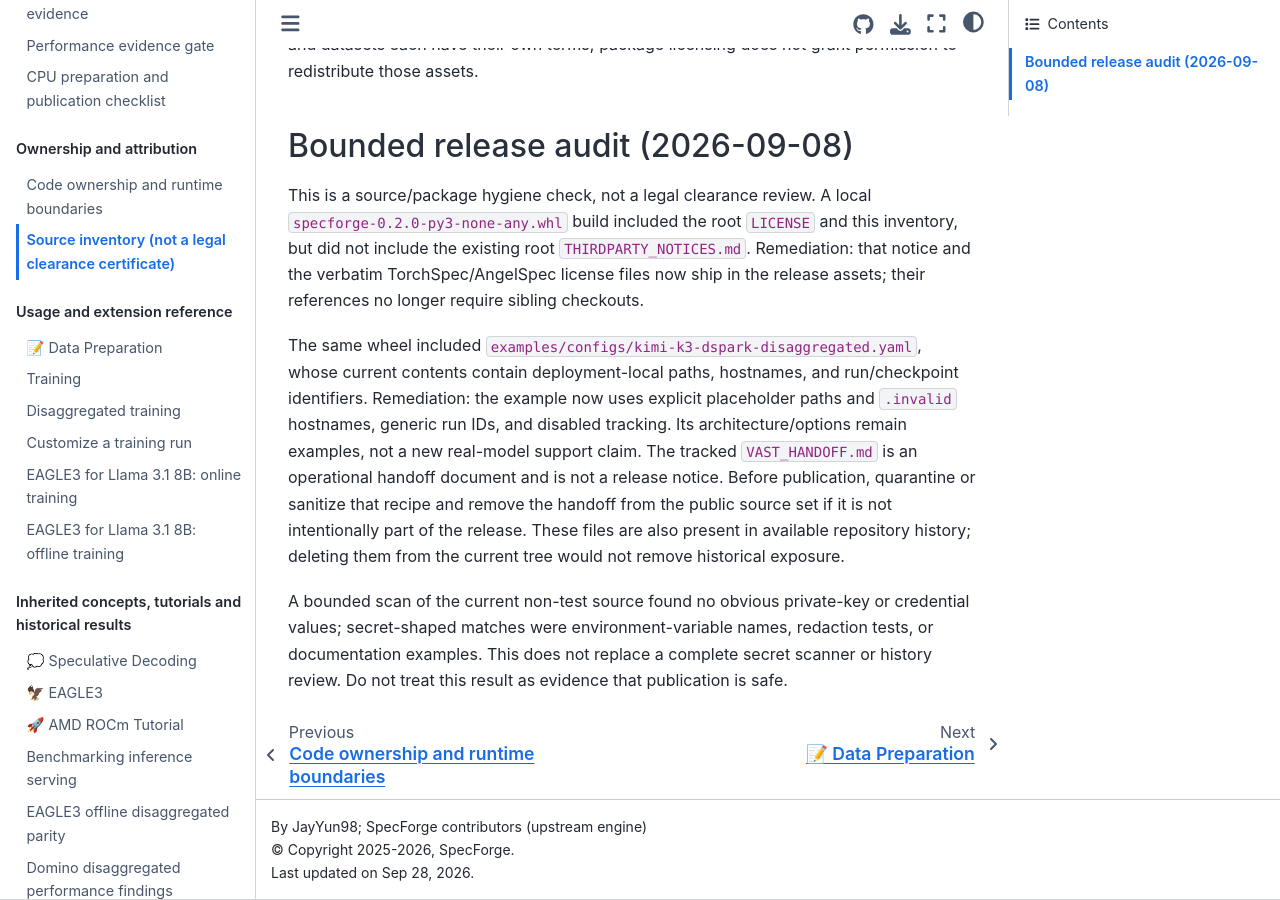
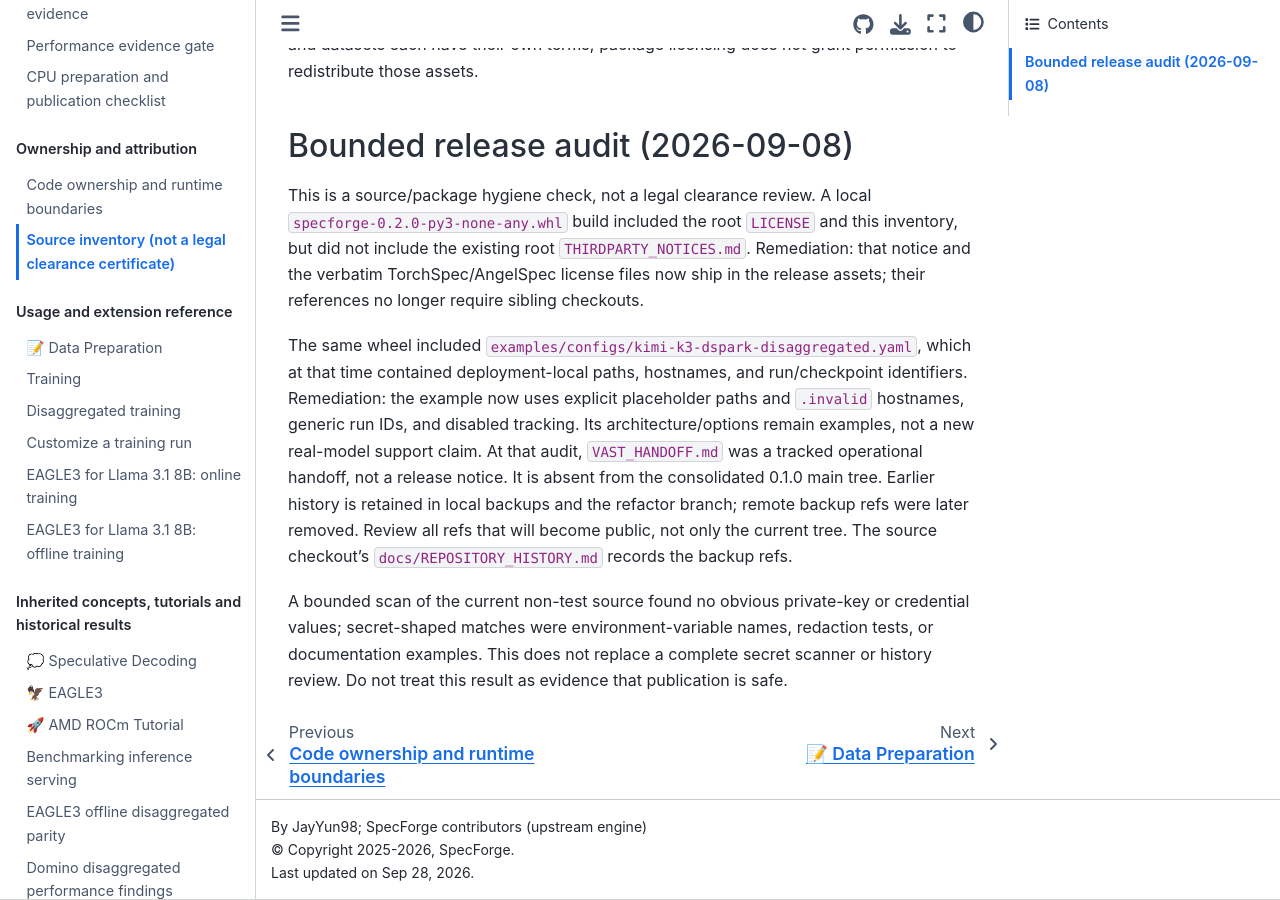
Before and after one commit to JayYun98/Draftfit, a Sphinx documentation site: the page built from docs/SOURCE_ATTRIBUTION.md, in a window 1280 px wide and 900 px high, scrolled down 1202 px. Built offline with Sphinx 7.4.7 and the Sphinx Book theme 1.1.4, drawn with Linux system fonts in a browser that asks for light colours.

```diff
--- a/docs/SOURCE_ATTRIBUTION.md
+++ b/docs/SOURCE_ATTRIBUTION.md
@@ -29,16 +29,16 @@
 ship in the release assets; their references no longer require sibling checkouts.
 
 The same wheel included
-`examples/configs/kimi-k3-dspark-disaggregated.yaml`, whose current contents
-contain deployment-local paths, hostnames, and run/checkpoint identifiers.
+`examples/configs/kimi-k3-dspark-disaggregated.yaml`, which at that time
+contained deployment-local paths, hostnames, and run/checkpoint identifiers.
 Remediation: the example now uses explicit placeholder paths and `.invalid`
 hostnames, generic run IDs, and disabled tracking. Its architecture/options
 remain examples, not a new real-model support claim.
-The tracked `VAST_HANDOFF.md` is an operational handoff document and is not a
-release notice. Before publication, quarantine or sanitize that recipe and
-remove the handoff from the public source set if it is not intentionally part
-of the release. These files are also present in available repository history;
-deleting them from the current tree would not remove historical exposure.
+At that audit, `VAST_HANDOFF.md` was a tracked operational handoff, not a release
+notice. It is absent from the consolidated 0.1.0 main tree. Earlier history is
+retained in local backups and the refactor branch; remote backup refs were later
+removed. Review all refs that will become public, not only the current
+tree. The source checkout's `docs/REPOSITORY_HISTORY.md` records the backup refs.
 
 A bounded scan of the current non-test source found no obvious private-key or
 credential values; secret-shaped matches were environment-variable names,
```
Also changed, not shown: docs/PERFORMANCE_GATE.md (+2 -2 lines), docs/PUBLIC_RELEASE.md (+1 -1 lines), 3 other files.
